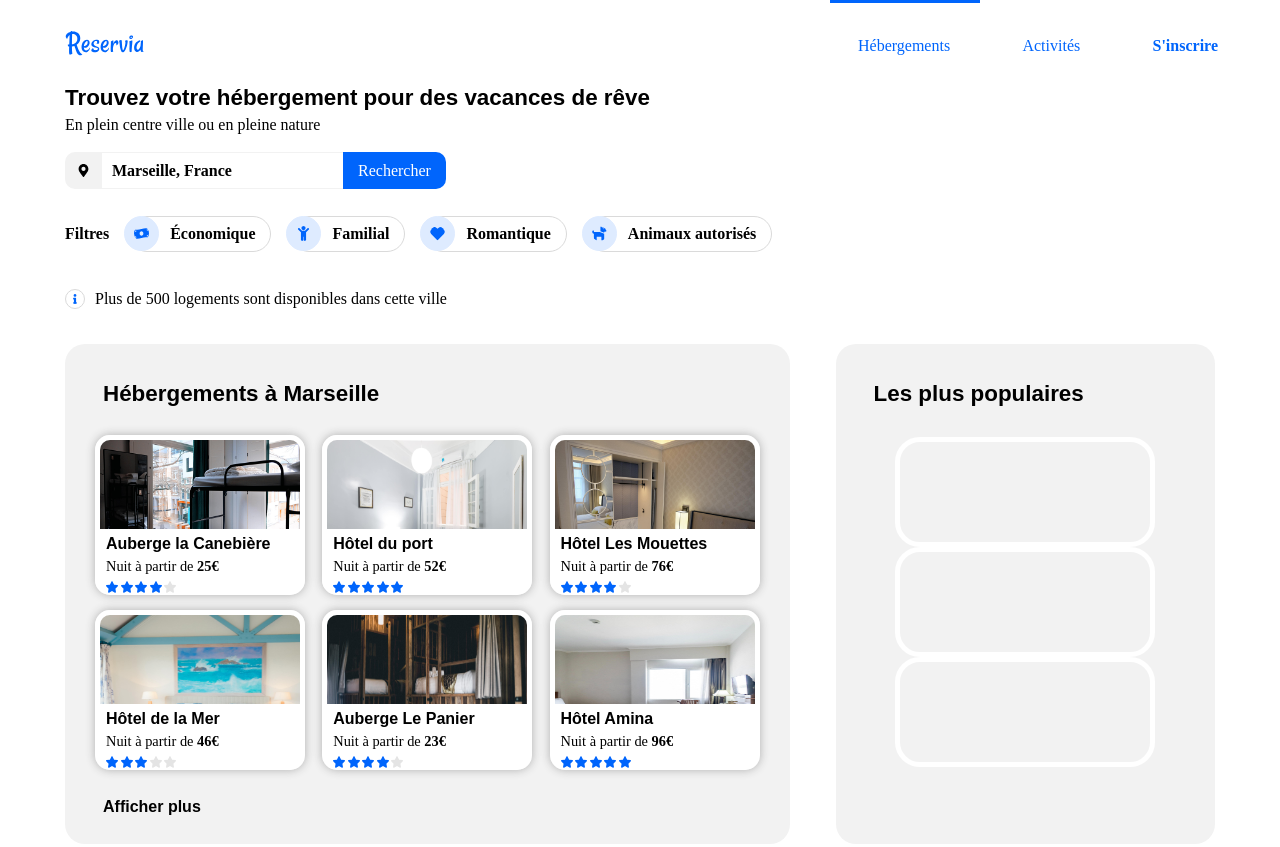
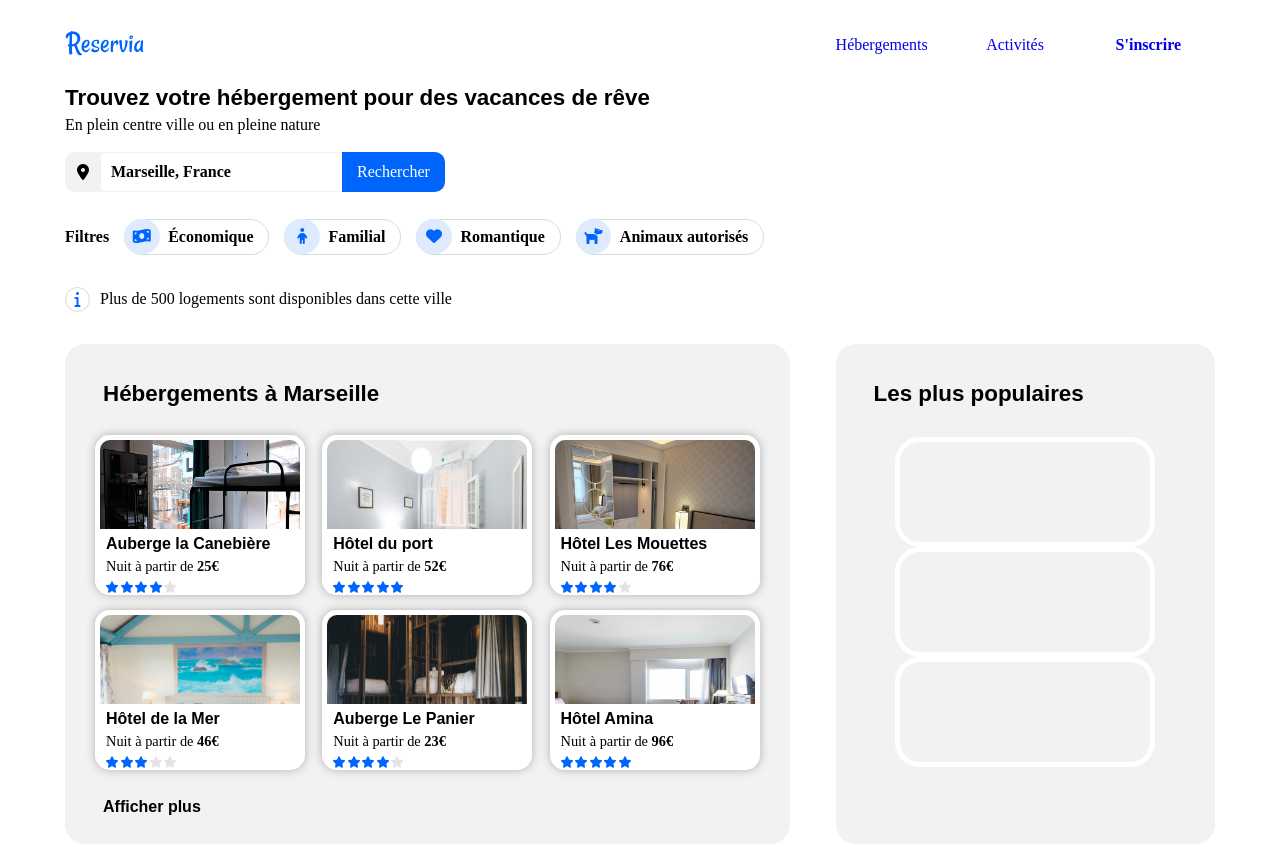
Before and after one commit to benoitricard/BenoitRicard_2_17062021, a plain HTML site: page index.html in a window 1280 px wide. Shown: the top 847 px of the page. Drawn offline with Linux system fonts and the light colour scheme.

Commit message:
Modification des icones de filtres avec du css et animations de la barre de navigation avec effets de survol

```diff
--- a/index.html
+++ b/index.html
@@ -1,9 +1,13 @@
 <!DOCTYPE html>
 <html>
 <head>
+    <!-- Compatibilité pour navigateurs -->
     <meta charset="utf-8">
+    <!-- Bibliothèque Font Awesome -->
+    <script src="https://kit.fontawesome.com/2fda14c063.js" crossorigin="anonymous"></script>
+    <!-- Fichier CSS relié -->
     <link rel="stylesheet" type="text/css" href="styles.css">
-    <title>Reservia</title>
+    <title>Reservia - Hébergements à Marseille</title>
 </head>
 <body>
     <!-- Corps de la page -->
@@ -14,51 +18,50 @@
             <section class="logo">
                 <img src="images/logo/Reservia.svg">
             </section>
-            <!-- Barre de navigation coin supérieur droit -->
+            <!-- Barre de navigation -->
             <nav>
-                <div class="housing_top"></div>
                 <ul>
-                    <li class="nav1"><a href="#housing">Hébergements</a></li>
-                    <li class="nav2"><a href="#activities">Activités</a></li>
-                    <li class="nav3"><a href="#">S'inscrire</a></li>
+                    <li class="nav_el nav_heb medium"><a href="#housing">Hébergements</a></li>
+                    <li class="nav_el nav_act medium"><a href="#activities">Activités</a></li>
+                    <li class="nav_log bold"><a href="#">S'inscrire</a></li>
                 </ul>
             </nav>
         </header>
         <!-- Texte d'accroche de la page -->
         <section id="slogan">
-            <h1 class="h1_slogan">Trouvez votre hébergement pour des vacances de rêve</h1>
-            <p class="p_slogan">En plein centre ville ou en pleine nature</p>
+            <h1>Trouvez votre hébergement pour des vacances de rêve</h1>
+            <p class="medium">En plein centre ville ou en pleine nature</p>
         </section>
         <!-- Barre de recherche -->
         <form method="post" id="search_bar">
-            <img class="locate_pin" src="images/icones/location_pin.svg" height="13px" width="13px">
-            <input type="search" placeholder="Localisation" value="Marseille, France">
-            <button class="search">Rechercher</button>
+            <i class="fas fa-map-marker-alt i_black"></i>
+            <input class="bold" type="search" placeholder="Localisation" value="Marseille, France">
+            <button class="search semibold">Rechercher</button>
         </form>
         <!-- Filtres de recherche -->
         <section id="filters">
-            <p class="filtres">Filtres</p>
-                <form method="post" class="economic">
-                    <img class="icon_economic" src="images/icones/money.svg" height="15px" width="15px">
-                    <button class="economic_button">Économique</button>
-                </form>
-                <form method="post" class="family">
-                    <img class="icon_family" src="images/icones/child.svg" height="15px" width="15px">
-                    <button class="family_button">Familial</button>
-                </form>
-                <form method="post" class="romantic">
-                    <img class="icon_romantic" src="images/icones/heart.svg" height="15px" width="15px">
-                    <button class="romantic_button">Romantique</button>
-                </form>
-                <form method="post" class="pets">
-                    <img class="icon_pets" src="images/icones/dog.svg" height="15px" width="15px">
-                    <button class="pets_button">Animaux autorisés</button>
-                </form>
+            <p class="bold">Filtres</p>
+                <div class="f_set"> <!-- Ensemble du boutton -->
+                    <i class="fas fa-money-bill-wave f_icon i_blue"></i>
+                    <button class="f_button bold">Économique</button>
+                </div>
+                <div class="f_set">
+                    <i class="fas fa-child f_icon i_blue"></i>
+                    <button class="f_button bold">Familial</button>
+                </div>
+                <div class="f_set">
+                    <i class="fas fa-heart f_icon i_blue"></i>
+                    <button class="f_button bold">Romantique</button>
+                </div>
+                <div class="f_set">
+                    <i class="fas fa-dog f_icon i_blue"></i>
+                    <button class="f_button bold">Animaux autorisés</button>
+                </div>
         </section>
         <!-- Message d'info -->
-        <section id="info_msg">
-            <img class="icon_info" src="images/icones/info.svg" height="10px" width="10px">
-            <p>Plus de 500 logements sont disponibles dans cette ville</p>
+        <section id="info">
+            <i class="fas fa-info i_blue"></i>
+            <p class="medium">Plus de 500 logements sont disponibles dans cette ville</p>
         </section>
         <!-- Housing + Aside -->
         <section id="body1">
@@ -70,7 +73,7 @@
                             <img class="img1_photo" src="images/hebergements/aub_caneb.jpg" height="150px" width="200px">
                             <div class="img1_titre">
                                 <h3>Auberge la Canebière</h3>
-                                <p class="p_h">Nuit à partir de <strong>25€</strong></p>
+                                <p class="p_h">Nuit à partir de <span class="bold">25€</span></p>
                                 <div class="stars1">
                                     <img src="images/icones/starfull.svg" height="12px">
                                     <img src="images/icones/starfull.svg" height="12px">
@@ -84,7 +87,7 @@
                             <img class="img2_photo" src="images/hebergements/hotel_port.jpg" height="150px" width="200px">
                             <div class="img2_titre">
                                 <h3>Hôtel du port</h3>
-                                <p class="p_h">Nuit à partir de <strong>52€</strong></p>
+                                <p class="p_h">Nuit à partir de <span class="bold">52€</span></p>
                                 <div class="stars2">
                                     <img src="images/icones/starfull.svg" height="12px">
                                     <img src="images/icones/starfull.svg" height="12px">
@@ -98,7 +101,7 @@
                             <img class="img3_photo" src="images/hebergements/hotel_mouette.jpg" height="150px" width="200px">
                             <div class="img3_titre">
                                 <h3>Hôtel Les Mouettes</h3>
-                                <p class="p_h">Nuit à partir de <strong>76€</strong></p>
+                                <p class="p_h">Nuit à partir de <span class="bold">76€</span></p>
                                 <div class="stars3">
                                     <img src="images/icones/starfull.svg" height="12px">
                                     <img src="images/icones/starfull.svg" height="12px">
@@ -112,7 +115,7 @@
                             <img class="img4_photo" src="images/hebergements/hotel_mer.jpg" height="150px" width="200px">
                             <div class="img4_titre">
                                 <h3>Hôtel de la Mer</h3>
-                                <p class="p_h">Nuit à partir de <strong>46€</strong></p>
+                                <p class="p_h">Nuit à partir de <span class="bold">46€</span></p>
                                 <div class="stars4">
                                     <img src="images/icones/starfull.svg" height="12px">
                                     <img src="images/icones/starfull.svg" height="12px">
@@ -126,7 +129,7 @@
                             <img class="img5_photo" src="images/hebergements/aub_panier.jpg" height="150px" width="200px">
                             <div class="img5_titre">
                                 <h3>Auberge Le Panier</h3>
-                                <p class="p_h">Nuit à partir de <strong>23€</strong></p>
+                                <p class="p_h">Nuit à partir de <span class="bold">23€</span></p>
                                 <div class="stars5">
                                     <img src="images/icones/starfull.svg" height="12px">
                                     <img src="images/icones/starfull.svg" height="12px">
@@ -140,7 +143,7 @@
                             <img class="img6_photo" src="images/hebergements/hotel_amina.jpg" height="150px" width="200px">
                             <div class="img6_titre">
                                 <h3>Hôtel Amina</h3>
-                                <p class="p_h">Nuit à partir de <strong>96€</strong></p>
+                                <p class="p_h">Nuit à partir de <span class="bold">96€</span></p>
                                 <div class="stars6">
                                     <img src="images/icones/starfull.svg" height="12px">
                                     <img src="images/icones/starfull.svg" height="12px">
--- a/styles.css
+++ b/styles.css
@@ -1,13 +1,8 @@
-/* Page entière */
+/* Propriétés générales à la page */
 body {
     font-family: "Raleway", sans-serif;
     width: 1150px;
     margin: auto;
-}
-
-p {
-    font-family: "Raleway Medium";
-    font-size: 1em;
 }
 
 .p_h {
@@ -16,17 +11,40 @@ p {
     padding-left: 5px;
 }
 
+/* Polices et gras */
+.medium {
+    font-family: "Raleway Medium";
+}
+
+.semibold {
+    font-family: "Raleway SemiBold";
+}
+
+.bold {
+    font-family: "Raleway";
+    font-weight: bold;
+}
+
+/* Couleur des icônes */
+.i_blue {
+    color: #0065FC;
+}
+
+.i_black {
+    color: black;
+}
+
+.i_grey {
+    color: #bdbdbd;
+}
+
+/* Titres */
 h1 {
     font-weight: bold;
     font-size: 1.4em;
 }
 
-h2 {
-    font-weight: bold;
-    font-size: 1em;
-}
-
-h3 {
+h2, h3 {
     font-weight: bold;
     font-size: 1em;
 }
@@ -35,15 +53,12 @@ a {
     text-decoration: none;
 }
 
-strong {
-    font-weight: bold;
-}
-
 /* Header + Logo */
 header {
     display: flex;
     flex-direction: row;
     justify-content: space-between;
+    align-items: center;
     margin-top: 20px;
     height: 50px;
 }
@@ -56,71 +71,44 @@ header {
         width:80px;
     }
 
-/* Barre de navigation coin supérieur droit */
+/* Barre de navigation */
 ul {
     display: flex;
-    justify-content: space-between;
+    justify-content: flex-end;
     align-items: center;
-    width: 360px;
+    width: 400px;
     height: 50px;
     list-style-type: none;
-    position: relative;
-    top: -25px;
-    right: -3px;
     font-size: 1em;
-    font-family: "Raleway Medium";
 }
 
-.housing_top {
-    height: 10px;
-    width: 150px;
-    background-color: #0065FC;
-    position: relative;
-    top: -27.5px;
-    right: -15px;
-}
-
-    .nav1 > a:visited, a:link {
+.nav_el > a:visited {
     color: black;
 }
 
-    .nav1 > a:hover, a:active {
+.nav_el:hover, .nav_log:hover {
+    color: #0065FC;
+    border-top: solid 2px #0065FC;
+}
+
+.nav_log, .nav_log > a:visited, .nav_el > a:hover, .nav_log > a:hover {
     color: #0065FC;
 }
 
-    .nav2 > a:visited, a:link {
-        color: black;
-    }
-
-    .nav2 > a:hover, a:active {
-        color: #0065FC;
-    }
-
-    .nav3 {
-        font-family: "Raleway";
-        font-weight: bold;
-    }
-
-    .nav3 > a:visited, a:link {
-        color: #0065FC;
-    }
-
-    table {
-        border-collapse: collapse;
-    }
-
-    td {
-        border: solid;
-        height: 100px;
+.nav_el, .nav_log {
+    height: 88px;
+    width: 150px;
+    text-align: center;
+    line-height: 88px;
 }
 
 /* Texte d'accroche de la page */
-.h1_slogan {
+#slogan > h1 {
     margin-top: 15px;
     margin-bottom: 5px;
 }
 
-.p_slogan {
+#slogan > p {
     margin-top: 5px;
     margin-bottom: 18px;
 }
@@ -130,7 +118,7 @@ ul {
     display: flex;
 }
 
-    .locate_pin {
+    .fa-map-marker-alt {
         background-color: #F2F2F2;
         padding: 12px;
         border-radius: 10px 0 0 10px;
@@ -138,8 +126,6 @@ ul {
 
     input {
         background: none;
-        font-family: "Raleway";
-        font-weight: bold;
         font-size: 1em;
         padding: 5px 25px 5px 10px;
         border-top: solid 1.5px #F2F2F2;
@@ -153,16 +139,18 @@ ul {
         background-color: #0065FC;
         border-radius: 0 10px 10px 0;
         border: none;
-        font-family: "Raleway SemiBold";
         font-size: 1em;
         padding: 0 15px 0 15px;
     }
 
     .search:hover {
-        background-color: #005ce6;
+        background-color: #0057da;
     }
 
-/* Filters */
+
+
+/* Section #Filters */
+/* Conteneur #Filters */
 #filters {
     display: flex;
     margin-top: 20px;
@@ -170,152 +158,65 @@ ul {
     justify-content: flex-start;
 }
 
-.filtres {
-    font-family: "Raleway";
-    font-weight: bold;
-    font-size: 1em;
-    align-self: flex-start;
-    justify-self: center;
-    margin-right: -15px;
+/* Titre de la catégorie filtres */
+#filters > p {
+    margin-right: 15px;
 }
 
-    /* Economic Filter */
-    .economic {
-        display: flex;
-        margin-right: -15px;
+/* Habillage des boutons et icônes de filtres */
+.f_set {
+    margin-right: 15px;
 }
 
-        .icon_economic {
+.f_icon {
     background-color: #DEEBFF;
     border-radius: 25px;
-            padding: 9px;
-            position: relative;
-            right: -30px;
-            border: solid 1.5px #DEEBFF;
+    width: 35.4px;
+    height: 35.4px;
+    position: absolute;
+    text-align: center;
+    line-height: 35.4px;
 }
 
-        .economic_button {
-            border-radius: 25px;
+.f_button {
+    border-radius: 50px;
     background: none;
-            padding: 8px 15px 8px 40px;
+    padding: 8px 15px 8px 43px;
     border: solid 1.5px #dadada;
-            font-family: "Raleway";
-            font-weight: bold;
     font-size: 1em;
 }
 
-        .economic_button:hover {
+/* Animations de survol et de clic sur les filtres */
+.f_button:hover {
     background-color: #0065FC;
     color: white;
     border: solid 1.5px #0065FC;
 }
 
-    /* Family Filter */
-    .family {
-        display: flex;
-        margin-right: -15px;
+.f_button:active {
+    background-color: #0057da;
+    color: white;
+    border: solid 1.5px #0057da;
 }
 
-        .icon_family {
-            background-color: #DEEBFF;
-            border-radius: 25px;
-            padding: 9px;
-            position: relative;
-            right: -30px;
-            border: solid 1.5px #DEEBFF;
+
+
+/* Message d'info */
+#info {
+    display: flex;
+    align-items: center;
+    margin-top: 12px;
 }
 
-        .family_button {
-            border-radius: 25px;
-            background: none;
-            padding: 8px 15px 8px 40px;
+.fa-info {
     border: solid 1.5px #dadada;
-            font-family: "Raleway";
-            font-weight: bold;
-            font-size: 1em;
-        }
-
-        .family_button:hover {
-            background-color: #0065FC;
-            color: white;
-            border: solid 1.5px #0065FC;
-        }
-
-    /* Romantic Filter */
-    .romantic {
-        display: flex;
-        margin-right: -15px;
-    }
-
-        .icon_romantic {
-            background-color: #DEEBFF;
-            border-radius: 25px;
-            padding: 9px;
-            position: relative;
-            right: -30px;
-            border: solid 1.5px #DEEBFF;
-        }
-
-        .romantic_button {
-            border-radius: 25px;
-            background: none;
-            padding: 8px 15px 8px 40px;
-            border: solid 1.5px #dadada;
-            font-family: "Raleway";
-            font-weight: bold;
-            font-size: 1em;
-        }
-
-        .romantic_button:hover {
-            background-color: #0065FC;
-            color: white;
-            border: solid 1.5px #0065FC;
-        }
-
-    /* Pets Filter */
-    .pets {
-        display: flex;
-        margin-right: -15px;
-    }
-
-        .icon_pets {
-            background-color: #DEEBFF;
-            border-radius: 25px;
-            padding: 9px;
-            position: relative;
-            right: -30px;
-            border: solid 1.5px #DEEBFF;
-        }
-
-        .pets_button {
-            border-radius: 25px;
-            background: none;
-            padding: 8px 15px 8px 40px;
-            border: solid 1.5px #dadada;
-            font-family: "Raleway";
-            font-weight: bold;
-            font-size: 1em;
-        }
-
-        .pets_button:hover {
-            background-color: #0065FC;
-            color: white;
-            border: solid 1.5px #0065FC;
-        }
-
-/* Message d'info */
-#info_msg {
-    display: flex;
-    align-items: center;
-    margin-top: 15px;
-}
-
-.icon_info {
-    background: none;
-    border: solid 1.5px #dadada;
-    border-radius: 25px;
-    padding: 4px;
+    border-radius: 50px;
+    padding: 6px;
+    height: 11px;
+    width: 11px;
     margin-right: 10px;
+    text-align: center;
+    line-height: 11px;
 }
 
 /* Housing + Aside */
```
Lines whose indentation alone changed are shown as unchanged.
